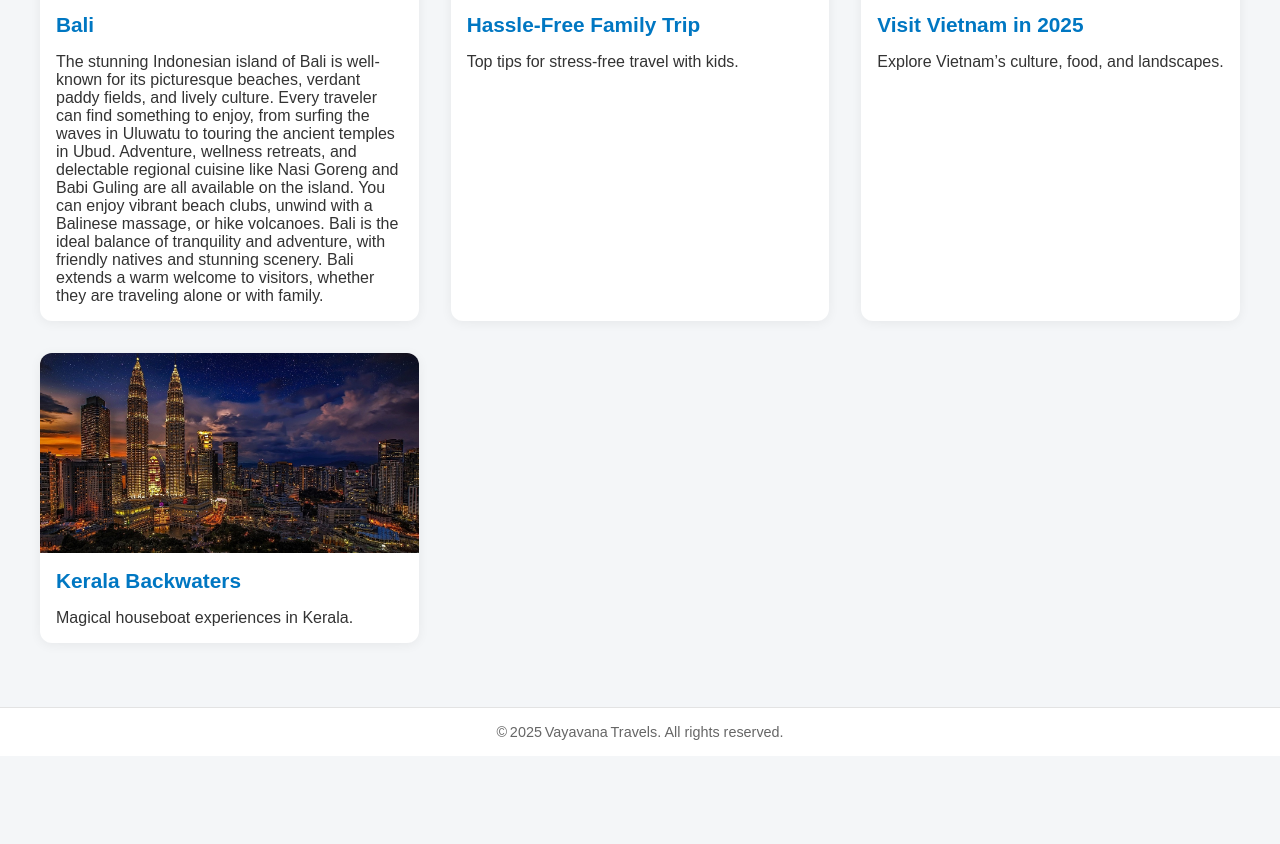
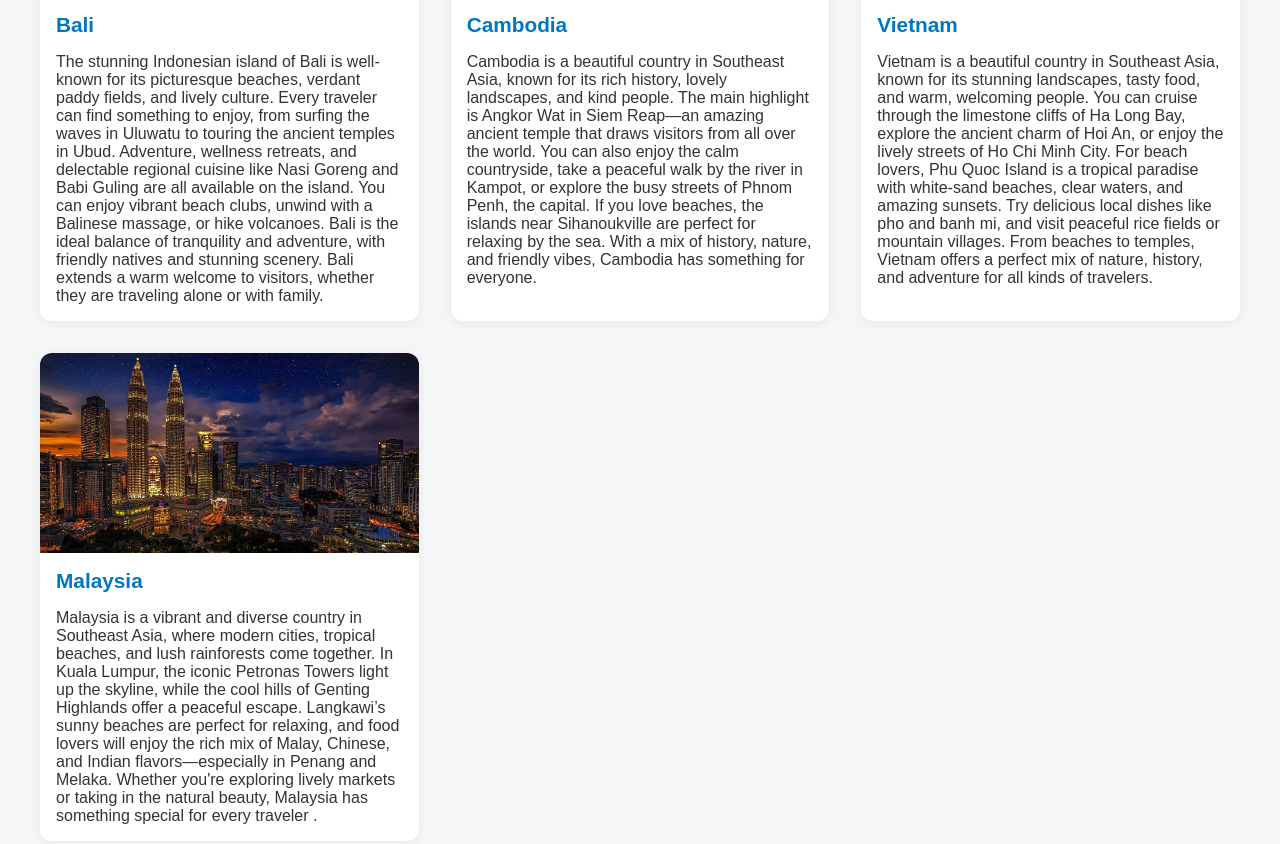
Before and after one commit to Vayavana/travel-site, a website: page blogs.html in a window 1280 px wide. Shown: the part 516-1360 px from the top of the page. Before the commit the page ends 1272 px from the top, so only its background shows below. Drawn offline with Linux system fonts and the light colour scheme.

Commit message:
Update blogs.html

```diff
--- a/blogs.html
+++ b/blogs.html
@@ -105,18 +105,20 @@
     </div>
     <div class="blog-card">
       <img src="images/3.jpg" alt="Family Trip">
-      <h2>Hassle-Free Family Trip</h2>
-      <p>Top tips for stress‑free travel with kids.</p>
+      <h2>Cambodia</h2>
+      <p>Cambodia is a beautiful country in Southeast Asia, known for its rich history, lovely landscapes, and kind people. The main highlight is Angkor Wat in Siem Reap—an amazing ancient temple that draws visitors from all over the world. You can also enjoy the calm countryside, take a peaceful walk by the river in Kampot, or explore the busy streets of Phnom Penh, the capital. If you love beaches, the islands near Sihanoukville are perfect for relaxing by the sea. With a mix of history, nature, and friendly vibes, Cambodia has something for everyone.
+</p>
     </div>
     <div class="blog-card">
       <img src="images/4.jpg" alt="Vietnam">
-      <h2>Visit Vietnam in 2025</h2>
-      <p>Explore Vietnam’s culture, food, and landscapes.</p>
+      <h2>    Vietnam    </h2>
+      <p>Vietnam is a beautiful country in Southeast Asia, known for its stunning landscapes, tasty food, and warm, welcoming people. You can cruise through the limestone cliffs of Ha Long Bay, explore the ancient charm of Hoi An, or enjoy the lively streets of Ho Chi Minh City. For beach lovers, Phu Quoc Island is a tropical paradise with white-sand beaches, clear waters, and amazing sunsets. Try delicious local dishes like pho and banh mi, and visit peaceful rice fields or mountain villages. From beaches to temples, Vietnam offers a perfect mix of nature, history, and adventure for all kinds of travelers.</p>
     </div>
     <div class="blog-card">
       <img src="images/5.jpg" alt="Kerala">
-      <h2>Kerala Backwaters</h2>
-      <p>Magical houseboat experiences in Kerala.</p>
+      <h2>        Malaysia   </h2>
+      <p>Malaysia is a vibrant and diverse country in Southeast Asia, where modern cities, tropical beaches, and lush rainforests come together. In Kuala Lumpur, the iconic Petronas Towers light up the skyline, while the cool hills of Genting Highlands offer a peaceful escape. Langkawi’s sunny beaches are perfect for relaxing, and food lovers will enjoy the rich mix of Malay, Chinese, and Indian flavors—especially in Penang and Melaka. Whether you're exploring lively markets or taking in the natural beauty, Malaysia has something special for every traveler
+.</p>
     </div>
   </section>
 
```
